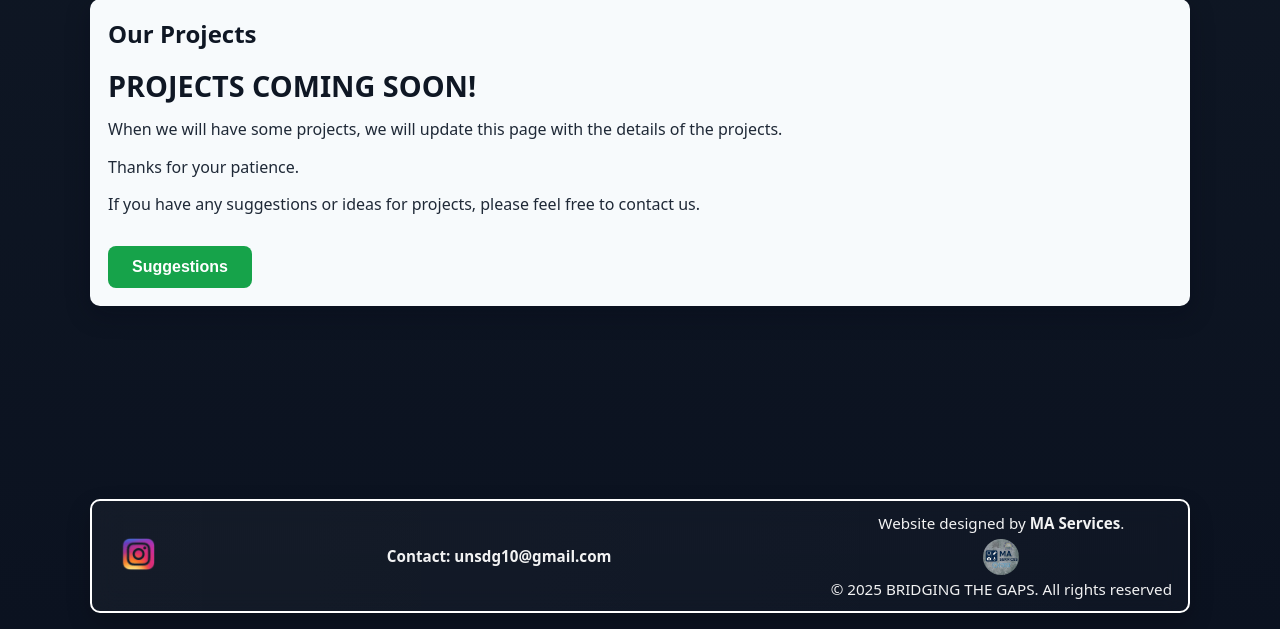
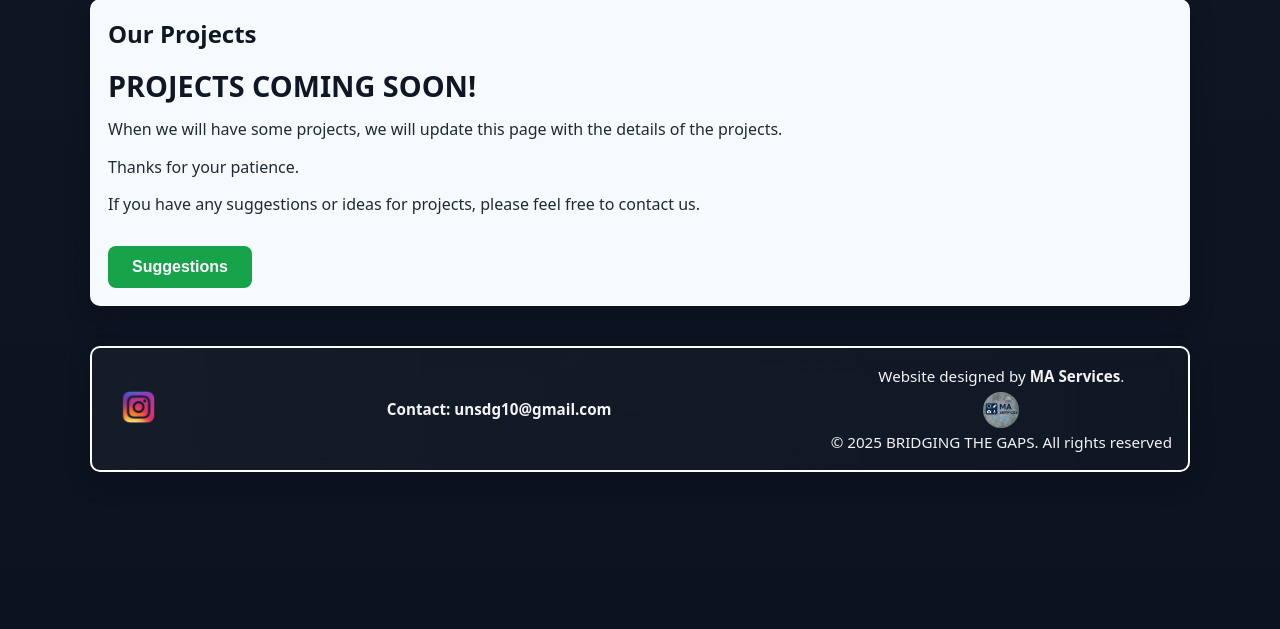
Before and after one commit to Mehboob-Ahmad/Bridging-The-Gaps-Website, a PHP site: page /projects.html in a window 1280 px wide. Shown: the part 171-800 px from the top of the page. Run offline with PHP 8.4, Linux system fonts and the light colour scheme.

Commit message:
FINAALLY

```diff
--- a/pstyle.css
+++ b/pstyle.css
@@ -154,25 +154,24 @@ section button:focus {
 /* Footer layout: full-width bar, inner .container centers the content.
    This visually separates the site footer from the content cards above. */
 footer {
-	position: fixed;
-	bottom: 16px;
-	left: 50%;
-	transform: translateX(-50%);
-	width: calc(100% - 32px);
+	position: relative;
+	width: 100%;
 	max-width: var(--max-width);
+	margin: 40px auto 0 auto;
+
+	background: var(--bar-bg);
+	backdrop-filter: blur(12px);
+	-webkit-backdrop-filter: blur(12px);
+
+	border: 2px solid #ffffff;
+	border-radius: 10px;
+
+	padding: 18px 0;
 	text-align: center;
 	color: rgba(255, 255, 255, 0.95);
 	font-size: 0.95rem;
-	padding: 12px 0;
-	background: var(--bar-bg);
-	backdrop-filter: blur(12px);
-	-webkit-backdrop-filter: blur(12px);
-	border-radius: 10px;
-	/* Match header */
-	border: 2px solid #ffffff;
-	z-index: 100;
-	margin: 0;
 	box-shadow: 0 10px 25px rgba(0, 0, 0, 0.2);
+	z-index: 10;
 }
 
 /* center the content inside the full-width footer */
```
Also changed, not shown: STYLE.css (+11 -13 lines), cstyle.css (+13 -14 lines), sstyle.css (+13 -14 lines).
